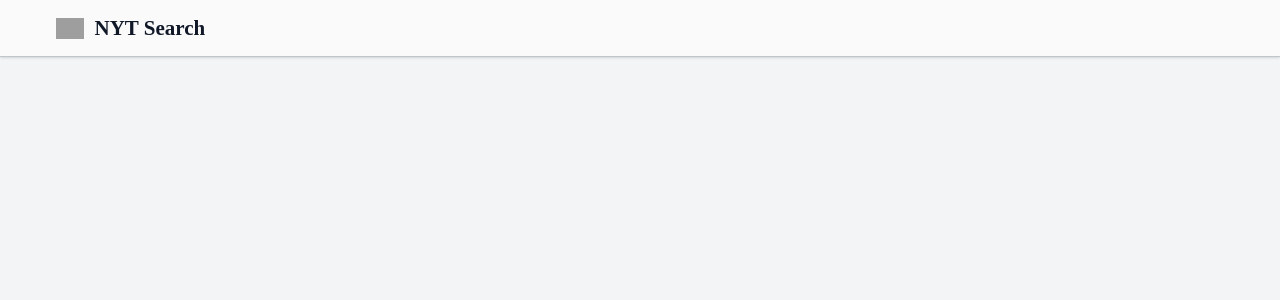
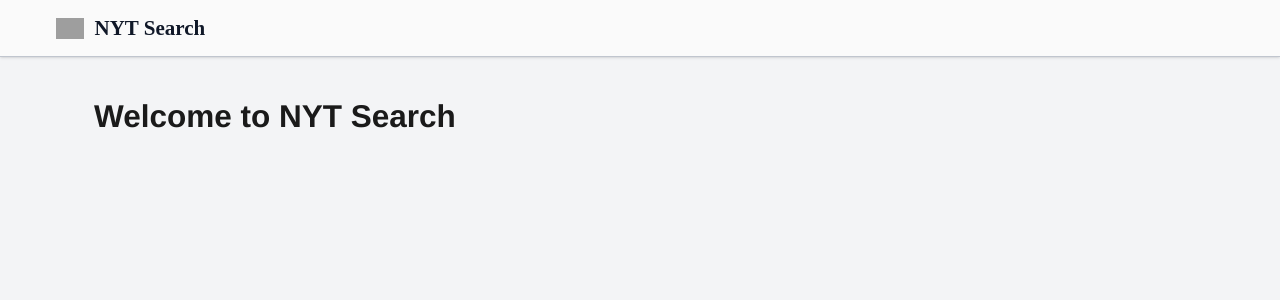
Before and after one commit to rahfathoni/nytsearch, a React (Vite) app: page / in a window 1280 px wide. Shown: the top 300 px of the page. Built offline with nearby package versions, Linux system fonts and the light colour scheme; grey boxes are pictures that could not be loaded.

Commit message:
add layout, update app, add base homepage

```diff
--- a/src/App.tsx
+++ b/src/App.tsx
@@ -1,34 +1,12 @@
-// import { useState } from 'react'
-// import reactLogo from './assets/react.svg'
-// import viteLogo from '/vite.svg'
-import Header from "./components/header"
+import MainLayout from "./layouts/MainLayouts"
+import HomePage from "./pages/HomePage"
 
 function App() {
-  // const [count, setCount] = useState(0)
-
   return (
     <>
-      <Header />
-      {/* <div>
-        <a href="https://vite.dev" target="_blank">
-          <img src={viteLogo} className="logo" alt="Vite logo" />
-        </a>
-        <a href="https://react.dev" target="_blank">
-          <img src={reactLogo} className="logo react" alt="React logo" />
-        </a>
-      </div>
-      <h1>Vite + React</h1>
-      <div className="card">
-        <button onClick={() => setCount((count) => count + 1)}>
-          count is {count}
-        </button>
-        <p>
-          Edit <code>src/App.tsx</code> and save to test HMR
-        </p>
-      </div>
-      <p className="read-the-docs">
-        Click on the Vite and React logos to learn more
-      </p> */}
+      <MainLayout>
+        <HomePage />
+      </MainLayout>
     </>
   )
 }
--- /dev/null
+++ b/src/layouts/MainLayouts.tsx
@@ -0,0 +1,12 @@
+import Header from "../components/header"
+
+export default function MainLayout({ children }: { children: React.ReactNode }) {
+  return (
+    <>
+      <Header />
+      <main className="mx-auto px-4 py-4 sm:px-8 lg:px-16">
+        {children}
+      </main>
+    </>
+  );
+}
--- /dev/null
+++ b/src/pages/HomePage.tsx
@@ -0,0 +1,7 @@
+export default function HomePage() {
+  return (
+    <div className="container mx-auto px-4 py-8">
+      <h1 className="text-3xl font-bold mb-4">Welcome to NYT Search</h1>
+    </div>
+  );
+}
```
